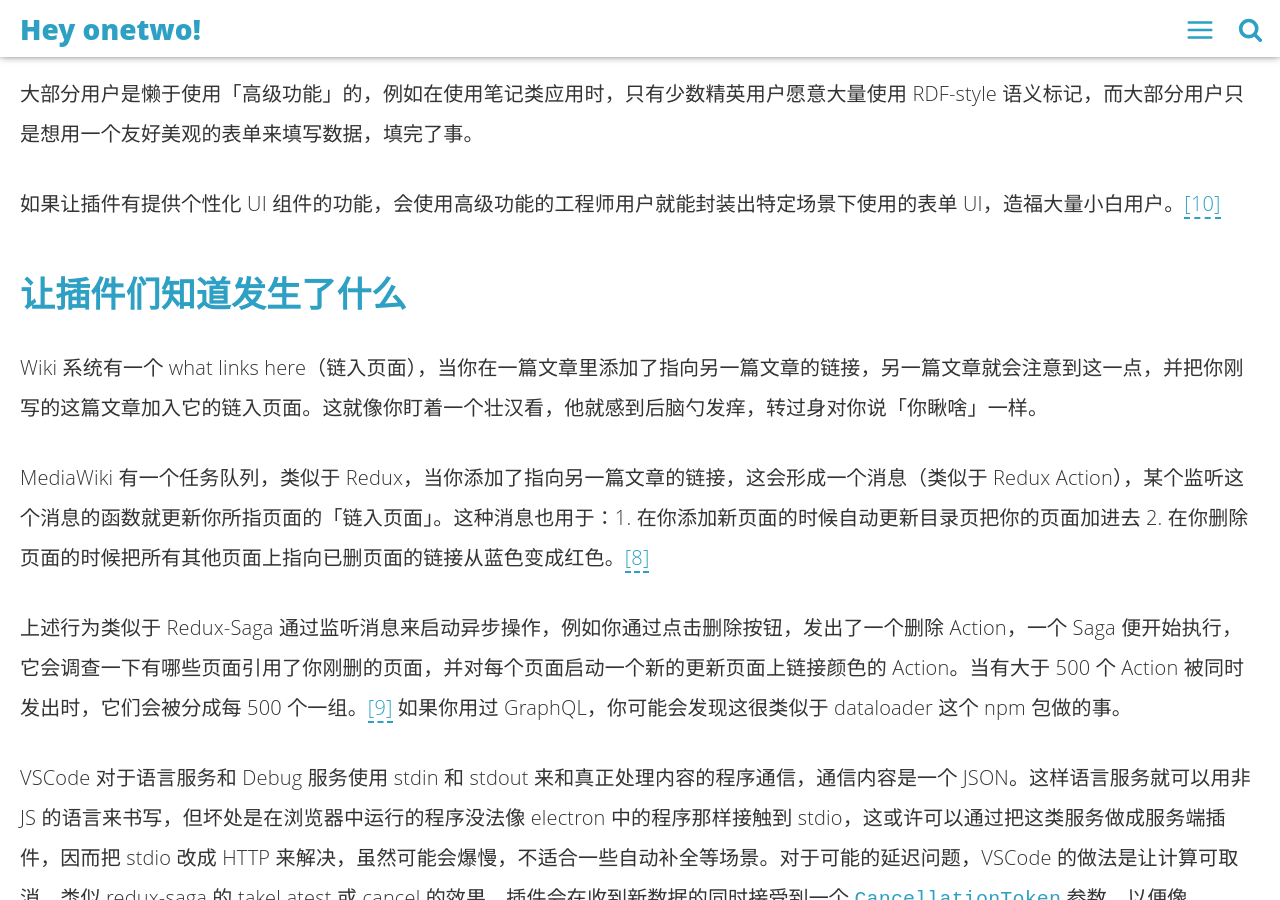
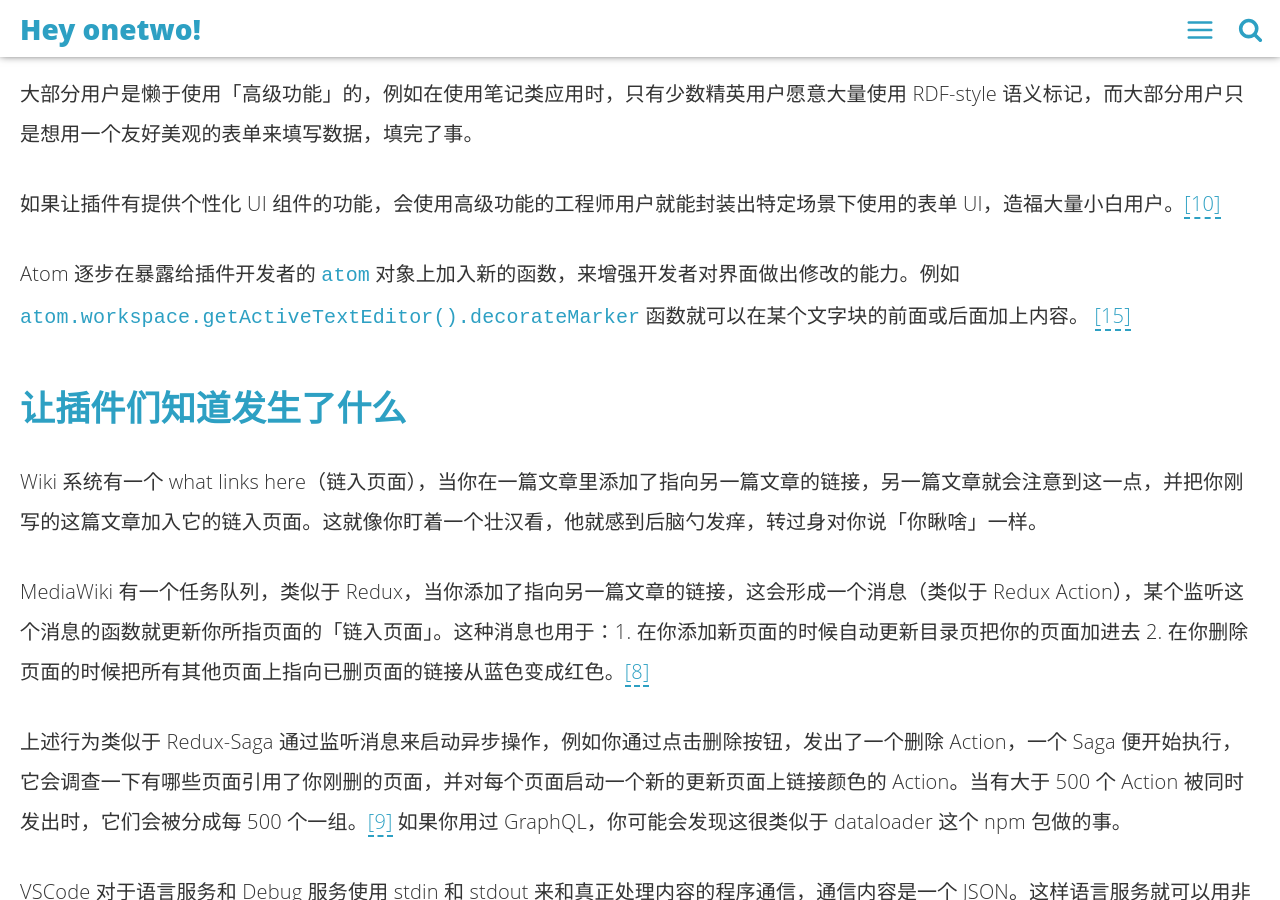
Before and after one commit to linonetwo/linonetwo.github.io, a Jekyll site: the page built from _posts/2017-08-21-前端插件系统设计.md, in a window 1280 px wide and 900 px high, scrolled down 4125 px. Built offline with Jekyll 4.4.1, drawn with Linux system fonts in a browser that asks for light colours; comment, search, counter and statistics services are not loaded; some of the changed text lies outside the part shown.

Commit message:
about atom decorator

````diff
--- a/_posts/2017-08-21-前端插件系统设计.md
+++ b/_posts/2017-08-21-前端插件系统设计.md
@@ -90,6 +90,7 @@ VSCode 出于性能考虑限制了插件能访问的 UI 元素，还将插件分
 
 如果让插件有提供个性化 UI 组件的功能，会使用高级功能的工程师用户就能封装出特定场景下使用的表单 UI，造福大量小白用户。[[10]](#10)
 
+Atom 逐步在暴露给插件开发者的 ```atom``` 对象上加入新的函数，来增强开发者对界面做出修改的能力。例如 ```atom.workspace.getActiveTextEditor().decorateMarker``` 函数就可以在某个文字块的前面或后面加上内容。 [[15]](#15)
 
 
 ## 让插件们知道发生了什么
@@ -161,4 +162,6 @@ Chrome 的插件把主体内容放在一个 zip 压缩包里，并附上开发
 
 ### [<span id="14">Atom Theme System</span>](http://flight-manual.atom.io/hacking-atom/sections/creating-a-theme/)
 
+### [<span id="15">Atom Block Decorations</span>](http://blog.atom.io/2016/02/03/introducing-block-decorations.html)
+
 Demo 项目地址：[itonnote](https://github.com/linonetwo/itonnote)
````
